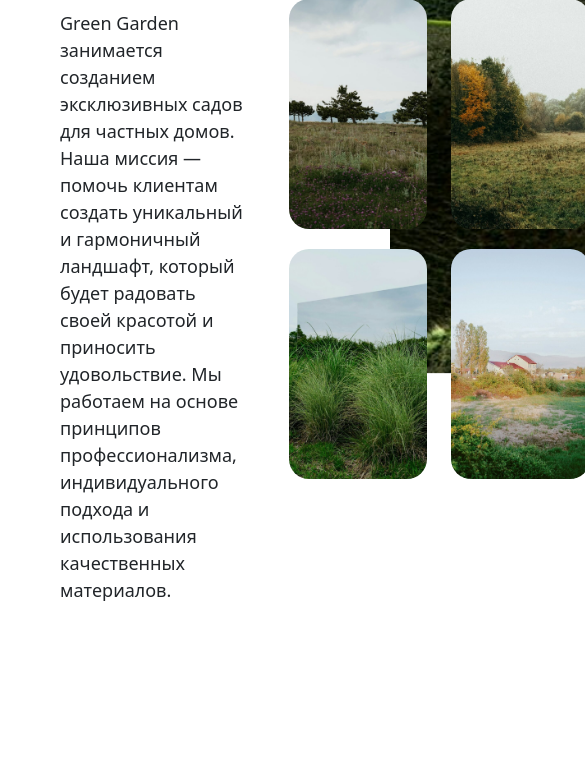
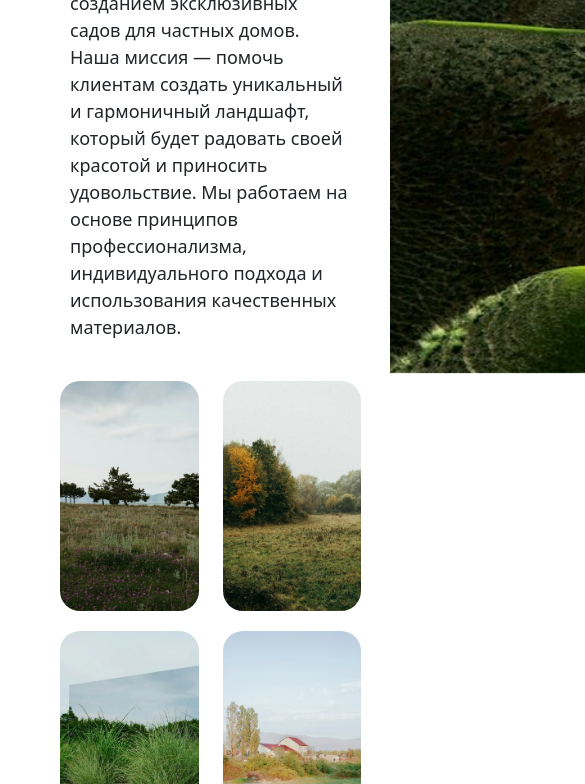
Before and after one commit to GuzevVladislav/GuzevVladislav.github.io, a plain HTML site: page index.html in a window 390 px wide. Shown: the part 817-1601 px from the top of the page, 585 px wide, since content can reach past the window. Drawn offline with nearby package versions, Linux system fonts and the light colour scheme.

Commit message:
adaptive for screen less than 900

```diff
--- a/assets/style/main.css
+++ b/assets/style/main.css
@@ -39,7 +39,7 @@
 
 .about {
   max-width: 900px;
-
+  display: flex;
   margin: 0 auto;
 }
 
@@ -109,11 +109,12 @@ td {
   font-size: 14px;
   font-weight: lighter;
 }
+
+.advantages__subtext {
+  margin-bottom: 45px;
+}
 .advantages {
   padding-bottom: 90px;
-}
-.advantages__subtext {
-  margin-bottom: 45px;
 }
 
 .about__img {
@@ -146,3 +147,20 @@ td {
 .table__price {
   font-size: 18px;
 }
+
+@media (max-width: 900px) {
+  .about {
+    display: block;
+  }
+  .about__wrapper {
+    width: 100%;
+    padding: 10px;
+    margin-bottom: 30px;
+  }
+  .advantages__row {
+    display: block;
+  }
+  .advantages__item {
+    margin-bottom: 40px;
+  }
+}
--- a/index.html
+++ b/index.html
@@ -27,7 +27,7 @@
 
     <div class="container">
       <section class="d-flex">
-        <div class="about d-flex justify-content-center align-items-center p-5">
+        <div class="about justify-content-center align-items-center p-5">
           <div class="about__wrapper">
             <div class="about__header">О компании</div>
             <div class="about__description">
```
